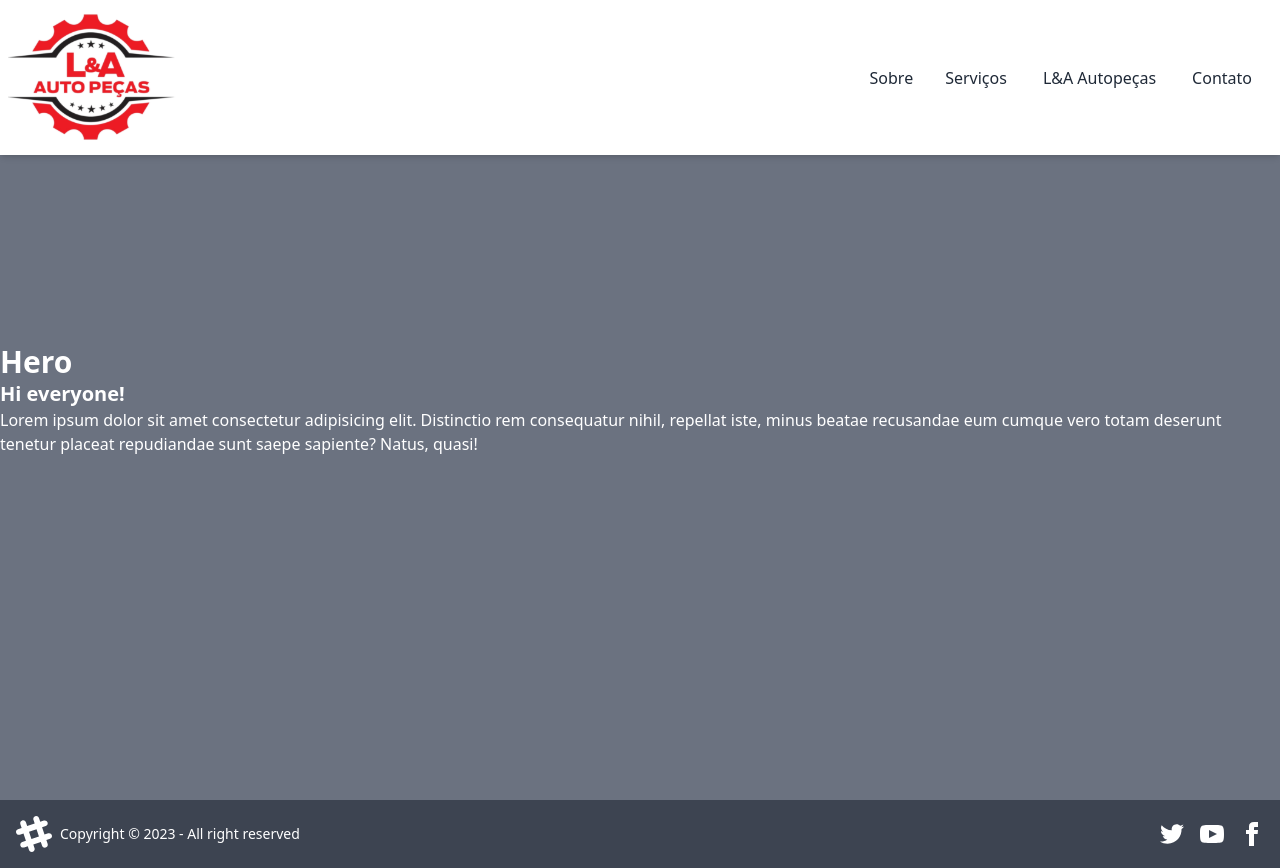
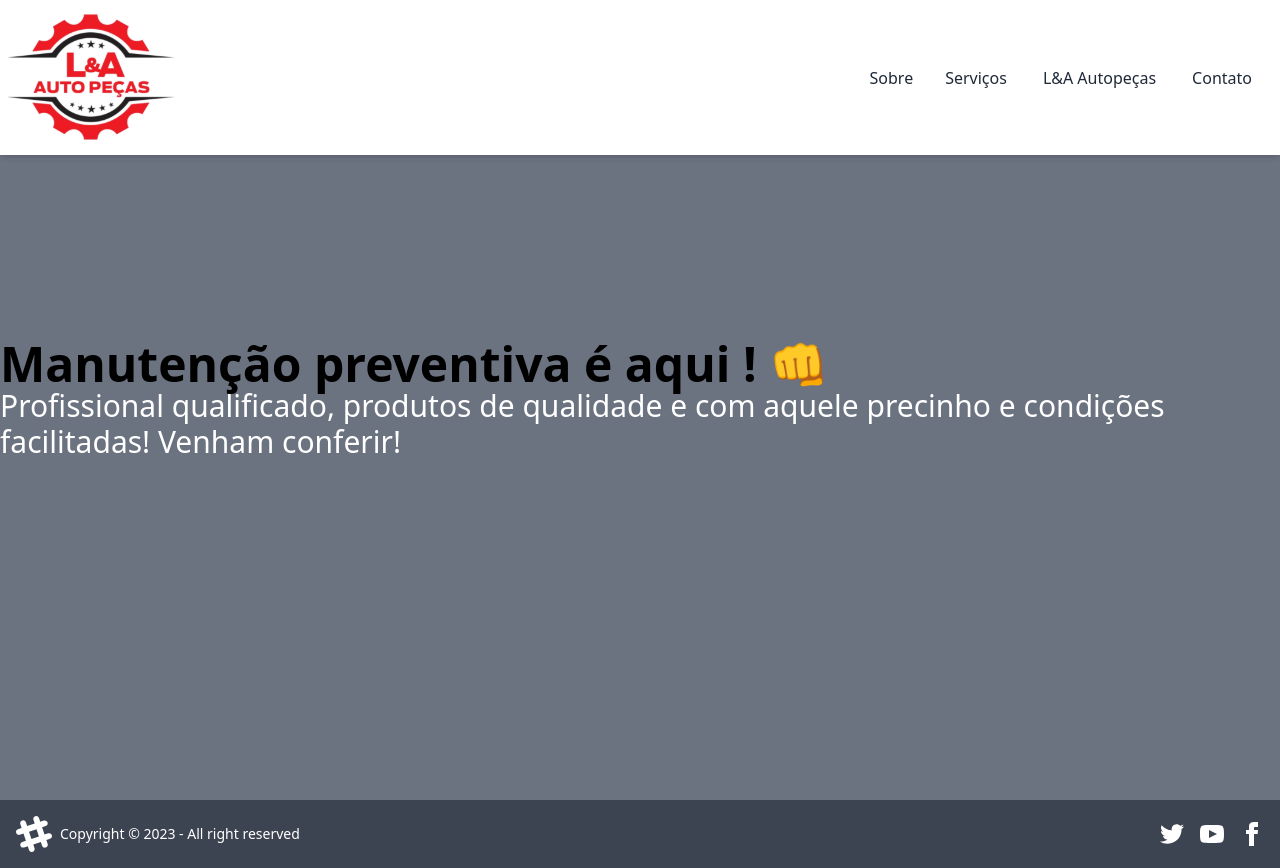
Before and after one commit to Diego-Girao/laudier-oficina, a React (Vite) app: page / in a window 1280 px wide. Built offline with nearby package versions, Linux system fonts and the light colour scheme.

Commit message:
Style change p and add new text

```diff
--- a/src/components/Hero/Hero.jsx
+++ b/src/components/Hero/Hero.jsx
@@ -4,13 +4,12 @@ export default function Hero() {
 	return (
 		<div className="hero min-h-screen bg-gray-500">
 			<section className="justify-center text-white">
-				<h1 className="text-3xl font-bold">Hero</h1>
-				<p className="text-xl font-bold">Hi everyone!</p>
-				<span>
-					Lorem ipsum dolor sit amet consectetur adipisicing elit. Distinctio
-					rem consequatur nihil, repellat iste, minus beatae recusandae eum
-					cumque vero totam deserunt tenetur placeat repudiandae sunt saepe
-					sapiente? Natus, quasi!
+				<p className="text-5xl font-bold text-black">
+					Manutenção preventiva é aqui ! 👊{" "}
+				</p>
+				<span className="text-3xl">
+					Profissional qualificado, produtos de qualidade e com aquele precinho
+					e condições facilitadas! Venham conferir!
 				</span>
 			</section>
 		</div>
```
